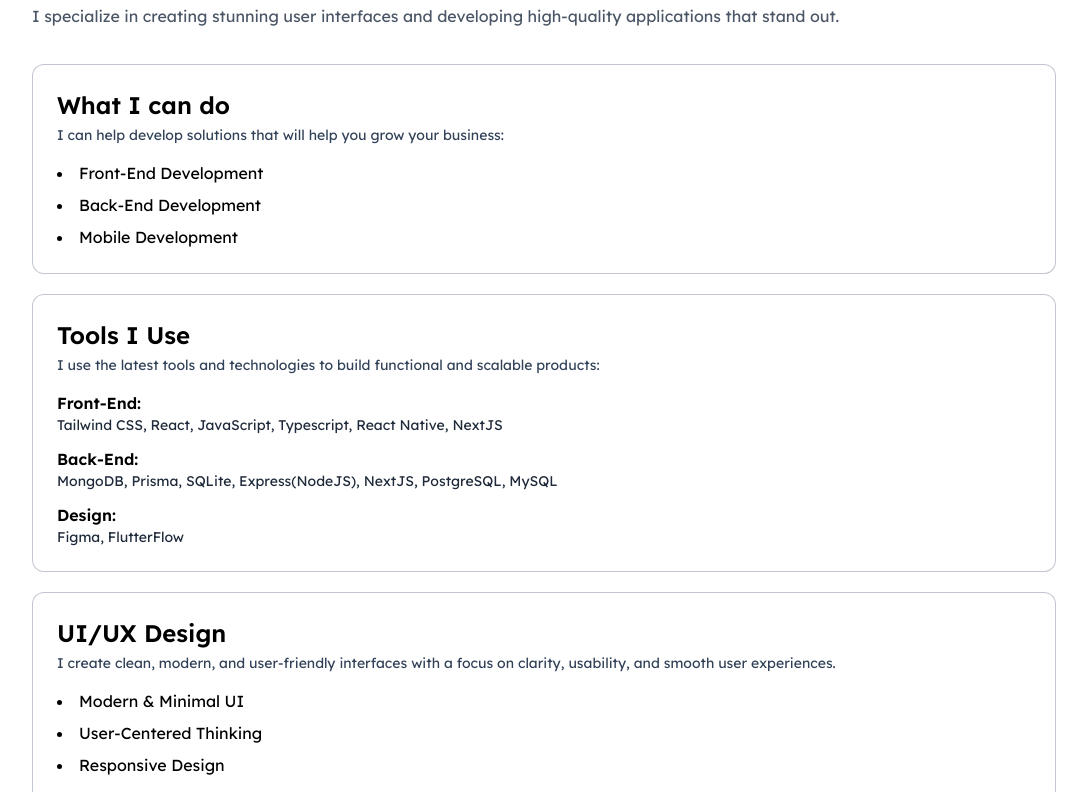
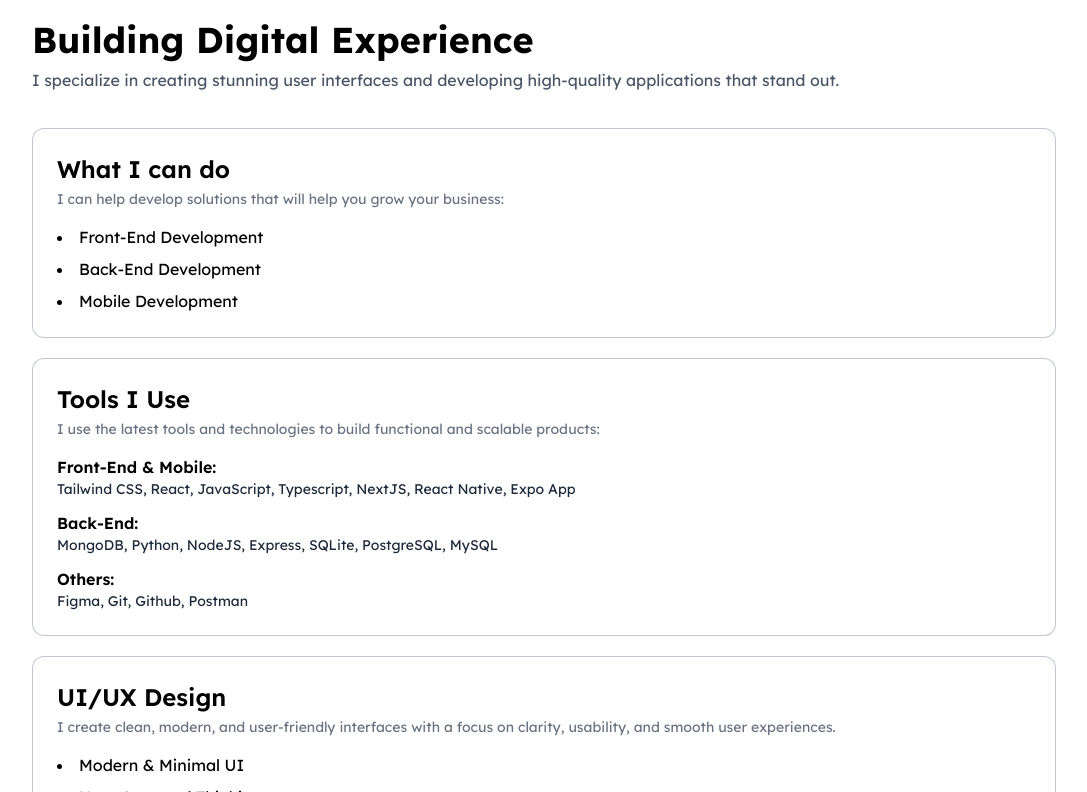
Before and after one commit to gosei128/Personal-Portfolio, a React (Vite) app: page / in a window 1280 px wide. Shown: the part 908-1700 px from the top of the page, without its empty margins (96-1183 px from the left). Built offline with nearby package versions, Linux system fonts and the light colour scheme; what tailwindcss-motion would draw is missing.

Commit message:
update: ui and fonts

```diff
--- a/src/App.jsx
+++ b/src/App.jsx
@@ -25,6 +25,11 @@ function App() {
 
   return (
     <Router>
+      <Navbar
+        theme={theme}
+        lightMode={handleLightMode}
+        darkMode={handleDarkMode}
+      />
       <Routes>
         <Route
           exact
@@ -32,13 +37,7 @@ function App() {
           element={
             <PageTransition>
               <div data-theme={theme} className={``}>
-                <div className="  dark:bg-dark-mode dark:text-white overflow-y-hidden transition-colors flex flex-col">
-                  <Navbar
-                    theme={theme}
-                    lightMode={handleLightMode}
-                    darkMode={handleDarkMode}
-                  />
-
+                <div className="dark:bg-dark-mode dark:text-white transition-colors flex flex-col pt-16">
                   <FadeSlideUp delay={100}>
                     <div className="w-full flex flex-col">
                       <Hero theme={theme} />
@@ -67,7 +66,7 @@ function App() {
           element={
             <PageTransition>
               <div data-theme={theme} className={`w-screen min-h-screen`}>
-                <div className="dark:bg-dark-mode dark:text-white w-full min-h-screen transition-colors flex flex-col">
+                <div className="dark:bg-dark-mode dark:text-white w-full min-h-screen transition-colors flex flex-col pt-16">
                   <Projects
                     exact
                     lightMode={handleLightMode}
--- a/src/components/About.jsx
+++ b/src/components/About.jsx
@@ -20,7 +20,7 @@ const About = ({
               className="border border-gray-400/60 dark:hover:shadow-md hover:shadow-xl hover:translate-y-[-2px] dark:border-gray-800 bg-white dark:bg-dark-mode duration-75 transition-all rounded-xl p-6 w-full lg:w-[500px]"
             >
               <h3 className="text-2xl font-semibold mb-1">{info.title}</h3>
-              <p className="text-sm font-normal text-slate-700 dark:text-slate-400 mb-4">{info.desc}</p>
+              <p className="text-sm font-normal text-gray-500 dark:text-gray-400 mb-4">{info.desc}</p>
 
               {Array.isArray(info.bullets) && info.bullets.length > 0 && (
                 <ul className="list-disc list-inside space-y-2">
@@ -32,7 +32,7 @@ const About = ({
 
               {info.frontEnd && (
                 <div className="mt-3">
-                  <h4 className="font-semibold text-md ">Front-End:</h4>
+                  <h4 className="font-semibold text-md ">Front-End & Mobile:</h4>
                   <p className="text-gray-800 text-sm dark:text-gray-400">{info.frontEnd.join(", ")}</p>
                 </div>
               )}
@@ -44,10 +44,10 @@ const About = ({
                 </div>
               )}
 
-              {info.design && (
+              {info.others && (
                 <div className="mt-3">
-                  <h3 className="font-semibold text-md">Design:</h3>
-                  <p className="text-gray-800 text-sm dark:text-gray-400">{info.design.join(", ")}</p>
+                  <h3 className="font-semibold text-md">Others:</h3>
+                  <p className="text-gray-800 text-sm dark:text-gray-400">{info.others.join(", ")}</p>
                 </div>
               )}
             </div>
--- a/src/components/Hero.jsx
+++ b/src/components/Hero.jsx
@@ -42,9 +42,9 @@ const Hero = ({ theme }) => {
             </h1>
             <h1 className="font-bold">
               An Aspiring {" "}
-              <span className=" dark:bg-gradient-to-t from-purple-950 via-purple-500 to-purple-500  dark:text-transparent">
+              <strong className="dark:bg-gradient-to-t from-purple-950 via-purple-500 to-purple-500 bg-clip-text dark:text-transparent">
                  Full-Stack Developer
-              </span>
+              </strong>
             </h1>
           </div>
         </div>
--- a/src/components/data.js
+++ b/src/components/data.js
@@ -8,9 +8,10 @@ export const about = [
   {
     title: "Tools I Use",
     desc: " I use the latest tools and technologies to build functional and scalable products:",
-    frontEnd: ["Tailwind CSS", "React", "JavaScript", "Typescript", "React Native", "NextJS"],
-    backEnd: ["MongoDB", "Prisma", "SQLite","Express(NodeJS)", "NextJS", "PostgreSQL", "MySQL"],
-    design: ["Figma", "FlutterFlow"],
+    frontEnd: ["Tailwind CSS", "React", "JavaScript", "Typescript", "NextJS", "React Native", "Expo App"],
+    backEnd: ["MongoDB", "Python", "NodeJS","Express", "SQLite", "PostgreSQL", "MySQL"],
+    others: ["Figma", "Git","Github", "Postman"]
+
   },
   {
     title: "UI/UX Design",
--- a/src/components/partials/Footer.jsx
+++ b/src/components/partials/Footer.jsx
@@ -27,6 +27,7 @@ export const Footer = () => {
                   href="https://github.com/gosei128"
                   rel="noopener noreferrer"
                   className="cursor-pointer"
+                  target="_blank"
                 >
                   <FaGithub size={25} />
                 </a>
--- a/src/components/partials/Navbar.jsx
+++ b/src/components/partials/Navbar.jsx
@@ -24,7 +24,7 @@ const Navbar = ({ theme, lightMode, darkMode }) => {
   return (
     <>
       <div
-        className={`bg-white border-b fixed border-gray-400  dark:bg-dark-mode shadow-xl dark:bg-opacity-50 h-fit pb-24 w-full z-50 items-center transition-all duration-200 ease-in-out ${
+        className={`bg-white/90 border-b fixed top-0 border-gray-400 dark:bg-dark-mode shadow-xl dark:bg-opacity-50 backdrop-blur-md h-fit pb-24 w-full z-50 items-center transition-all duration-200 ease-in-out ${
           dropDownMenu
             ? "translate-y-0  pointer-events-auto"
             : "-translate-y-full  pointer-events-none"
@@ -56,7 +56,7 @@ const Navbar = ({ theme, lightMode, darkMode }) => {
         </div>
       </div>
       <div className="flex justify-center relative w-full ">
-        <div className="bg-white dark:bg-dark-mode dark:text-white fixed p-4 tablet:px-20 flex md:justify-between  lg:justify-around z-30 border-b-2 border-gray-100 dark:border-gray-800  container min-w-full">
+        <div className="bg-white/80 dark:bg-dark-mode/80 dark:text-white fixed top-0 p-4 tablet:px-20 flex md:justify-between lg:justify-around z-30 border-b border-gray-100 dark:border-gray-800 backdrop-blur-md container min-w-full">
           <div className="flex gap-5 items-center">
             <h1 className="text-2xl font-bold dark:dark:bg-gradient-to-t from-purple-950 via-purple-500 to-purple-500 bg-clip-text dark:text-transparent">
               <Link to="/">{"<Roni.dev/>"}</Link>
--- a/src/index.css
+++ b/src/index.css
@@ -5,7 +5,7 @@
 @plugin 'tailwindcss-motion';
 @font-face {
   font-family: "Lexend";
-  src: url("./assets/Fonts/lexend-VariableFont_wght.ttf");
+  src: url("./assets/fonts/Lexend-VariableFont_wght.ttf");
   font-weight: 100 900;
   font-style: normal;
   font-display: swap;
```
